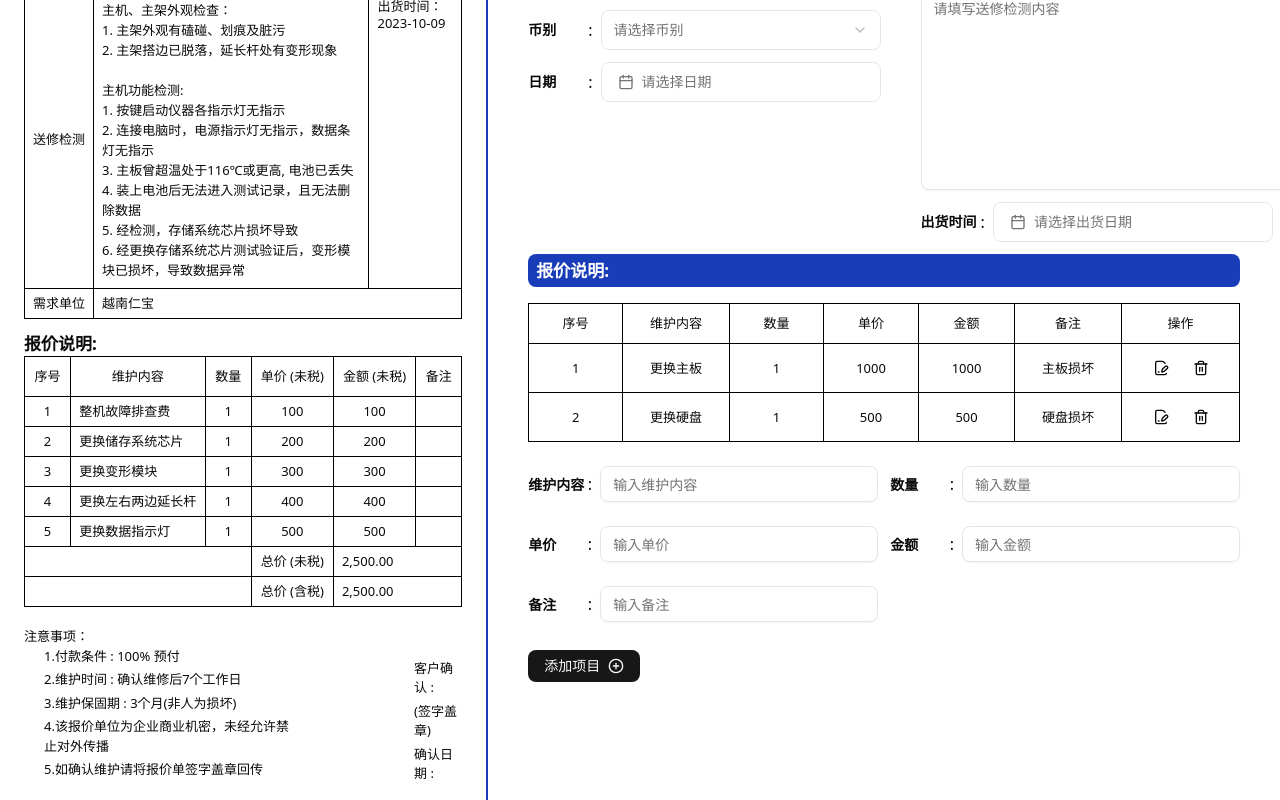
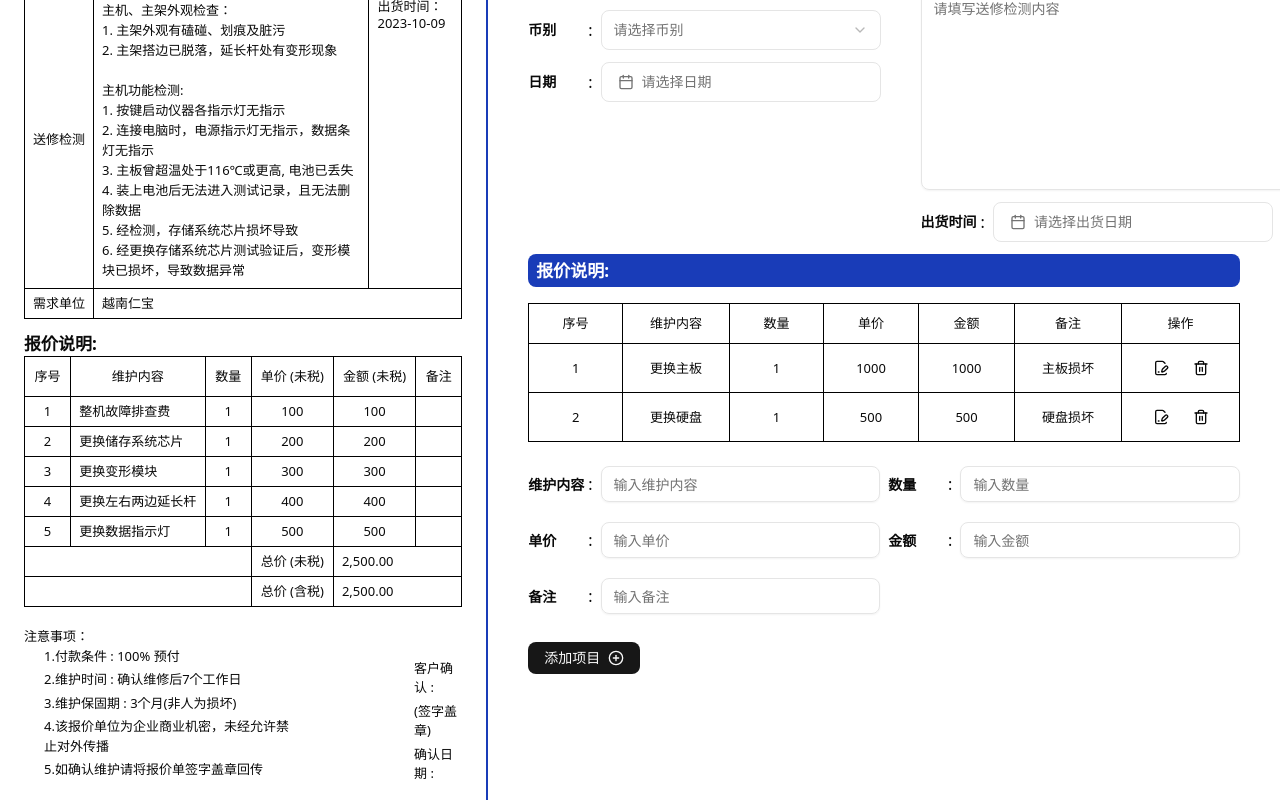
Before and after one commit to nickchow2020/turbo-invoice-app, a Next.js app: page / in a window 1280 px wide. Shown: the part 348-1148 px from the top of the page. Built offline with nearby package versions, Linux system fonts and the light colour scheme.

Commit message:
add style with it

```diff
--- a/src/components/InvoiceDetail.tsx
+++ b/src/components/InvoiceDetail.tsx
@@ -164,7 +164,7 @@ export function InvoiceDetail() {
                 </TableBody>
             </Table>
             <div className="flex flex-col gap-2 items-start mt-4">
-                <section className="grid grid-cols-2 gap-3 my-2">
+                <section className="grid grid-cols-2 gap-2 my-2">
                     <InputColumn
                         title="维护内容"
                         placeholder="输入维护内容"
@@ -191,7 +191,7 @@ export function InvoiceDetail() {
                         inputClassName="w-70"
                     />
                 </section>
-                <Button className="h-8">
+                <Button className="h-8 cursor-pointer">
                     <span>添加项目</span>
                     <CirclePlus />
                 </Button>
```
